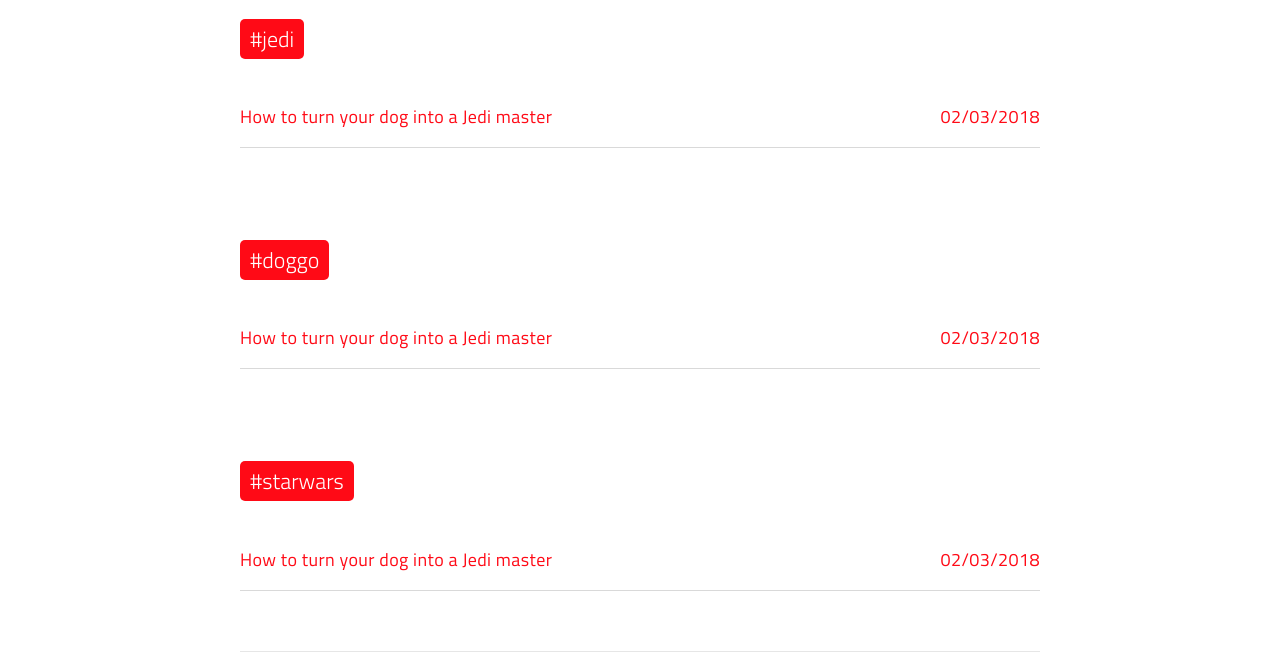
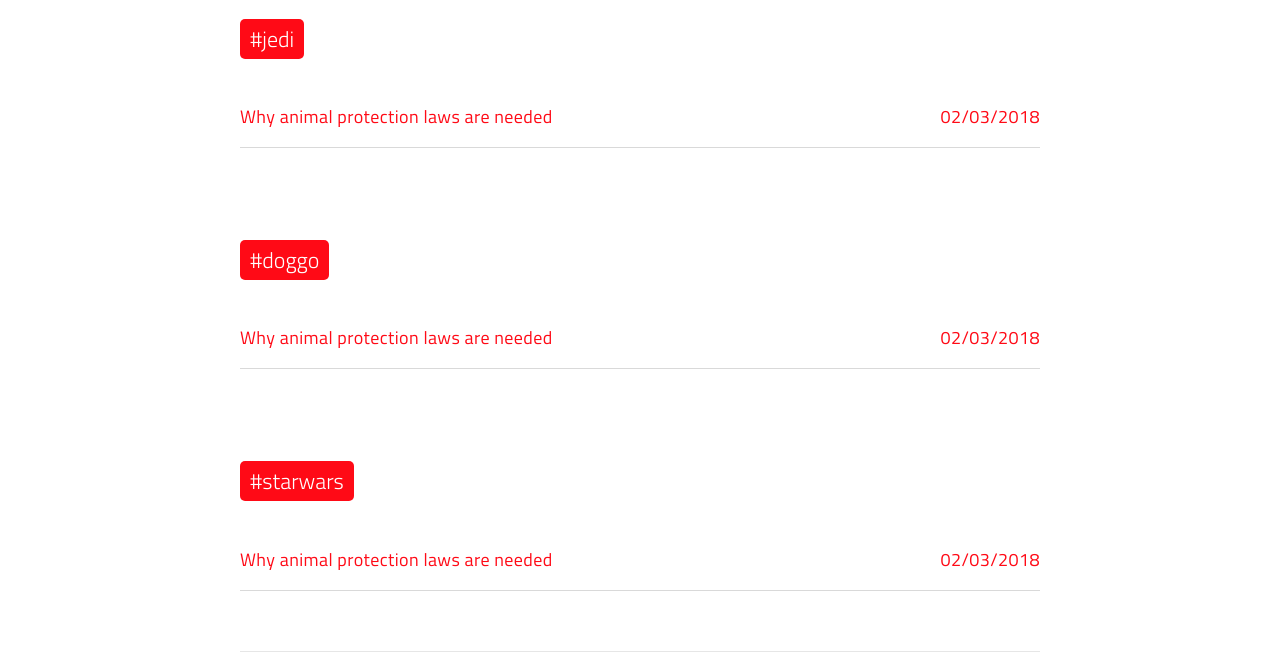
Before and after one commit to Yukikaze924/Yukikaze924.github.io, a Jekyll site: the page built from tags.html, in a window 1280 px wide and 900 px high, scrolled down 2171 px. Shown: the part 157-817 px from the top of the window. Built offline with Jekyll 4.4.1, drawn with Linux system fonts in a browser that asks for light colours; a script that is not in the unit is left out.

Commit message:
Update 2012-08-08-how-to-turn-your-dog-into-a-jedi-master.md

```diff
--- a/_posts/2012-08-08-how-to-turn-your-dog-into-a-jedi-master.md
+++ b/_posts/2012-08-08-how-to-turn-your-dog-into-a-jedi-master.md
@@ -1,8 +1,8 @@
 ---
 date: 2018-02-03 12:26:40
 layout: post
-title: How to turn your dog into a Jedi master
-subtitle: Lorem ipsum dolor sit amet, consectetur adipisicing elit.
+title: Why animal protection laws are needed
+subtitle: The necessity, benefits, and room for improvement of animal protection laws.
 description: Lorem ipsum dolor sit amet, consectetur adipisicing elit, sed do eiusmod tempor incididunt ut labore et dolore magna aliqua.
 image: https://res.cloudinary.com/dm7h7e8xj/image/upload/v1559821648/theme8_knvabs.jpg
 optimized_image: https://res.cloudinary.com/dm7h7e8xj/image/upload/c_scale,w_380/v1559821648/theme8_knvabs.jpg
@@ -14,11 +14,11 @@
 author: mranderson
 ---
 
-Cas sociis natoque penatibus et magnis <a href="#">dis parturient montes</a>, nascetur ridiculus mus. *Aenean eu leo quam.* Pellentesque ornare sem lacinia quam venenatis vestibulum. Sed posuere consectetur est at lobortis. Cras mattis consectetur purus sit amet fermentum.
+Life for millions of dogs and cats in China is dangerous. Some are abandoned pets, left to fend for themselves after being dumped by their owners. Many are strays born on the streets.Government authorities organise brutal killing campaigns in an attempt to reduce stray dog and cat populations. Animals Asia has rescued many dogs, cats, puppies and kittens who have suffered horrendous abuse at the hands of people who see them as 'pests' — such as puppy abuse, when the dog pictured below was scalded with boiling water and thrown from a high rise building. And kitten abuse, with a disabled kitten abandoned on the streets. And these are not the only dangers they face…
 
-> Curabitur blandit tempus porttitor. Nullam quis risus eget urna mollis ornare vel eu leo. Nullam id dolor id nibh ultricies vehicula ut id elit.
+> According to the International Humanitarian Association, approximately 10 million dogs and 4 million cats are killed and consumed in China every year, including some stolen pets. Yulin City in Guangxi holds a dog meat festival every June
 
-Etiam porta **sem malesuada magna** mollis euismod. Cras mattis consectetur purus sit amet fermentum. Aenean lacinia bibendum nulla sed consectetur.
+Dogs and cats of all shapes and sizes, many of them family pets still wearing their collars, are snatched from the streets and forced into tiny cages. Many suffer broken limbs as they are transported vast distances, without food or water, to meat markets.
 
 ## Inline HTML elements
 
```
